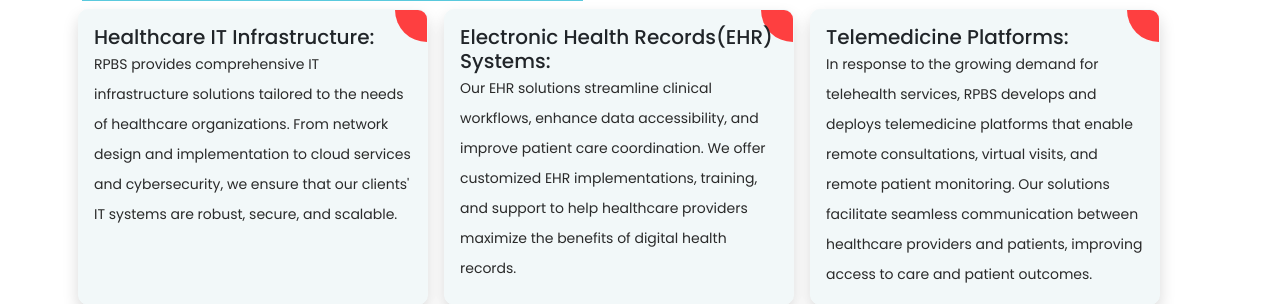
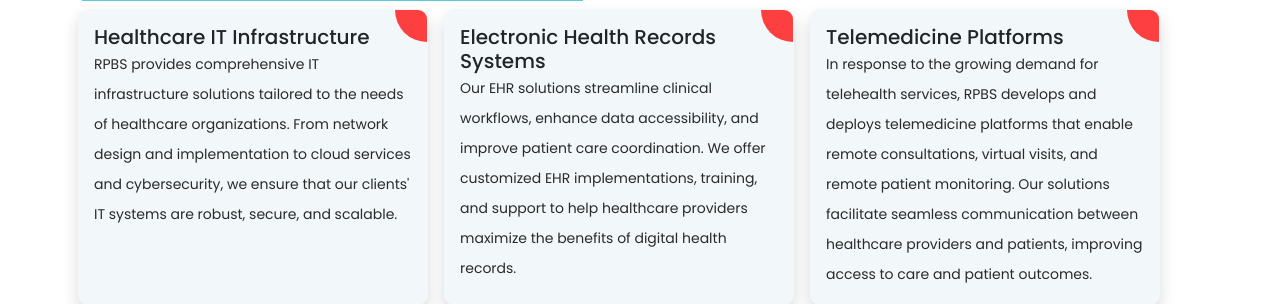
Before and after one commit to Dhanashree-02/RPBS-Theme, a PHP site: page / in a window 1280 px wide. Shown: the part 5899-6203 px from the top of the page. Run offline with PHP 8.4, Linux system fonts and the light colour scheme.

Commit message:
File name

```diff
--- a/index.php
+++ b/index.php
@@ -48,7 +48,7 @@
             <div class="col-12">
                 <nav class="main-nav">
                     <!-- ***** Logo Start ***** -->
-                    <a href="index.html" class="logo">
+                    <a href="index.php" class="logo">
                         <h4>RP<span>BS</span></h4>
                     </a>
                     <!-- ***** Logo End ***** -->
@@ -464,7 +464,7 @@
             <div class="card2 shadow col-lg-6 item wow fadeInLeft m-2" data-wow-duration="1s">
                 <div class="item wow ">
                     <div class="hidden-content">
-                        <h5>Healthcare IT Infrastructure: </h5>
+                        <h5>Healthcare IT Infrastructure </h5>
                         <p class="small">RPBS provides comprehensive IT infrastructure solutions tailored to the needs of healthcare organizations. From network design and implementation to cloud services and cybersecurity, we ensure that our clients' IT systems are robust, secure, and scalable.</p>
                     </div>
                 </div>
@@ -473,7 +473,7 @@
             <div class="card2 shadow col-lg-6 item wow fadeInRight m-2" data-wow-duration="1s">
                 <div class="item wow ">
                     <div class="hidden-content">
-                        <h5>Electronic Health Records(EHR) Systems:</h5>
+                        <h5>Electronic Health Records Systems</h5>
                         <p class="small"> Our EHR solutions streamline clinical workflows, enhance data accessibility, and improve patient care coordination. We offer customized EHR implementations, training, and support to help healthcare providers maximize the benefits of digital health records.  </p>
                     </div>
                 </div>
@@ -482,7 +482,7 @@
             <div class="card2 shadow col-lg-6 item wow fadeInLeft m-2" data-wow-duration="1s">
                 <div class="item wow ">
                     <div class="hidden-content">
-                        <h5>Telemedicine Platforms:</h5>
+                        <h5>Telemedicine Platforms</h5>
                         <p class="small">In response to the growing demand for telehealth services, RPBS develops and deploys telemedicine platforms that enable remote consultations, virtual visits, and remote patient monitoring. Our solutions facilitate seamless communication between healthcare providers and patients, improving access to care and patient outcomes. </p>
                     </div>
                 </div>
```
